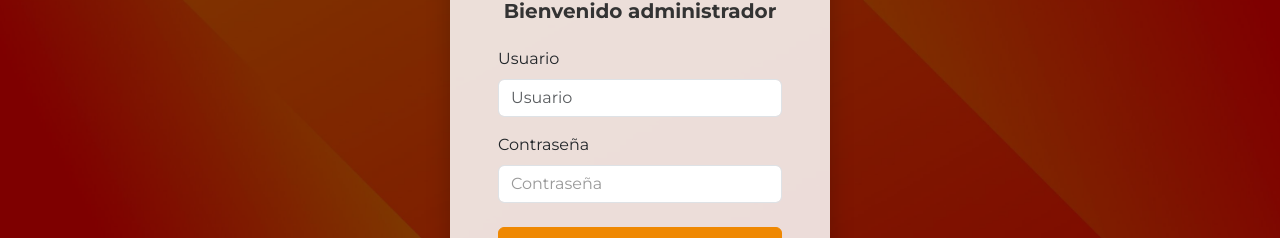
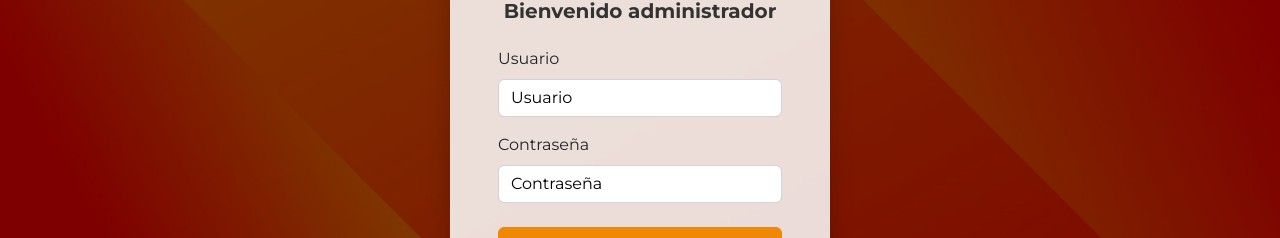
Before and after one commit to PabloDevUtl/analytics, a React (Vite) app: page /login in a window 1280 px wide. Shown: the part 266-504 px from the top of the page. Built offline with nearby package versions, Linux system fonts and the light colour scheme; no server answers.

Commit message:
Se modifico el fomrulario

```diff
--- a/frontend/pages/Login.jsx
+++ b/frontend/pages/Login.jsx
@@ -130,6 +130,8 @@ export default function Login() {
               type="text"
               className="form-control input-custom"
               id="usuario"
+              name="username"
+              autoComplete="username"
               placeholder="Usuario"
               value={usuario}
               onChange={(e) => setUsuario(e.target.value)}
@@ -147,6 +149,8 @@ export default function Login() {
               type="password"
               className="form-control input-custom"
               id="contrasena"
+              name="password"
+              autoComplete="current-password"
               placeholder="Contraseña"
               value={contrasena}
               onChange={(e) => setContrasena(e.target.value)}
--- a/frontend/styles/Login.css
+++ b/frontend/styles/Login.css
@@ -1,35 +1,44 @@
-/* Inputs personalizados */
-.input-custom {
+/* === Inputs: usa base de Bootstrap y unifica estilos === */
+.form-control.input-custom {
+  display: block;
+  width: 100%;
   font-size: 1rem;
-  line-height: 1.5rem;
-  padding: 0.75rem 1rem;
-  background-color: #fff !important; /* Fondo sólido para evitar bug iOS */
-  color: #000 !important;
-  border: 1px solid #ccc;
-  border-radius: 4px;
-  -webkit-appearance: none; /* Quita estilo nativo en iOS */
-  appearance: none;
+  line-height: 1.5;               /* unitless como Bootstrap */
+  font-weight: 400;
+  color: #212529;
+  background-color: #fff;
+  background-clip: padding-box;
+  border: 1px solid #ced4da;
+  border-radius: .375rem;
+  padding: .375rem .75rem;         /* iguales a Bootstrap */
+  min-height: calc(1.5em + .75rem + 2px); /* asegura alto consistente */
   box-sizing: border-box;
 }
 
-/* Solo para el input de contraseña */
-input[type="password"].input-custom {
-  -webkit-text-security: disc;
+/* Placeholder visible en todos */
+.form-control.input-custom::placeholder {
+  color: #6c757d;
+  opacity: 1;
 }
 
-/* Placeholder visible */
-input[type="password"]::placeholder {
-  color: #999 !important;
-  opacity: 1 !important;
+/* iOS: que el texto nunca quede “transparente” */
+.form-control.input-custom,
+input[type="password"].form-control.input-custom {
+  -webkit-text-fill-color: #000;  /* tiene prioridad sobre color en iOS */
+  caret-color: #000;
 }
 
-/* Ajustes para iOS */
-@supports (-webkit-touch-callout: none) {
-  .input-custom {
-    line-height: normal;
-    padding-top: 0.6rem;
-    padding-bottom: 0.6rem;
-  }
+/* iOS Autofill: evita fondo amarillento que tapa texto */
+.form-control.input-custom:-webkit-autofill {
+  -webkit-text-fill-color: #000 !important;
+  -webkit-box-shadow: 0 0 0px 1000px #fff inset;
+          box-shadow: 0 0 0px 1000px #fff inset;
+}
+
+/* Foco consistente */
+.login-card .form-control.input-custom:focus {
+  border-color: #ef8802;
+  box-shadow: 0 0 0 .2rem rgba(239,136,2,.25);
 }
 
 
@@ -70,38 +79,6 @@ input[type="password"]::placeholder {
   padding: 1.5rem;
 }
 
-.input-custom {
-  font-size: 1rem;
-  line-height: 1.5rem;
-  padding: 0.75rem 1rem;
-  background-color: #fff !important; /* Fondo sólido para evitar bug iOS */
-  color: #000 !important;
-  border: 1px solid #ccc;
-  border-radius: 4px;
-  -webkit-appearance: none; /* Quita estilo nativo en iOS */
-  appearance: none;
-  box-sizing: border-box;
-}
-
-/* Solo para el input de contraseña */
-input[type="password"].input-custom {
-  -webkit-text-security: disc;
-}
-
-/* Placeholder visible */
-input[type="password"]::placeholder {
-  color: #999 !important;
-  opacity: 1 !important;
-}
-
-/* Ajustes para iOS */
-@supports (-webkit-touch-callout: none) {
-  .input-custom {
-    line-height: normal;
-    padding-top: 0.6rem;
-    padding-bottom: 0.6rem;
-  }
-}
 
 .login-card h2 {
   font-weight: bold;
```
